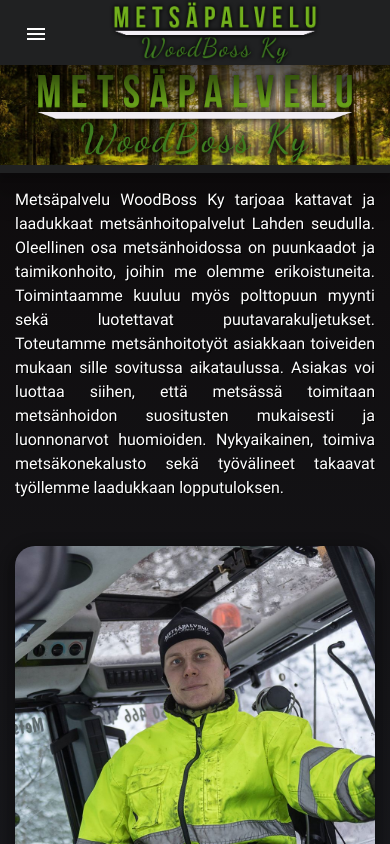
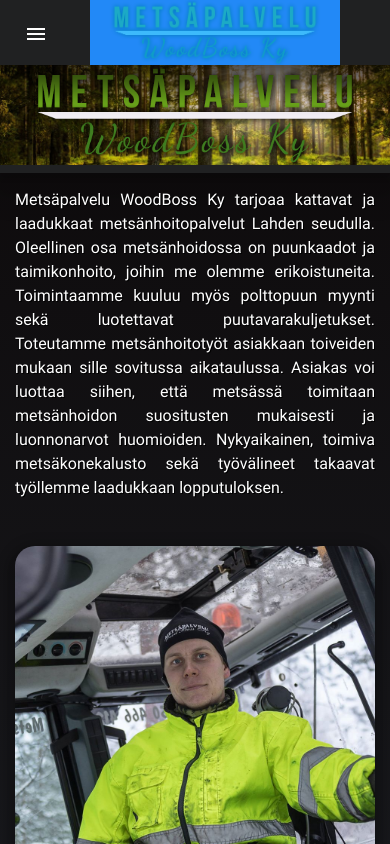
Before and after one commit to KimiNyG/Woodboss, an Angular app: page / in a window 390 px wide. Built offline with nearby package versions, Linux system fonts and the light colour scheme.

Commit message:
testing header bug

```diff
--- a/src/app/shared/navigationbar/navigationbar.component.css
+++ b/src/app/shared/navigationbar/navigationbar.component.css
@@ -49,6 +49,18 @@
 @media screen and (max-width: 1050px) {
   #navLogo {
     width: 250px;
+    background-color: aqua;
+  }
+
+  #navLogo a {
+    background-color: blue;
+    opacity: 0.5;
+  }
+
+  #navLogo a img {
+    width: 250px;
+    background-color: blueviolet;
+    opacity: 0.5;
   }
 
   #navList {
```
